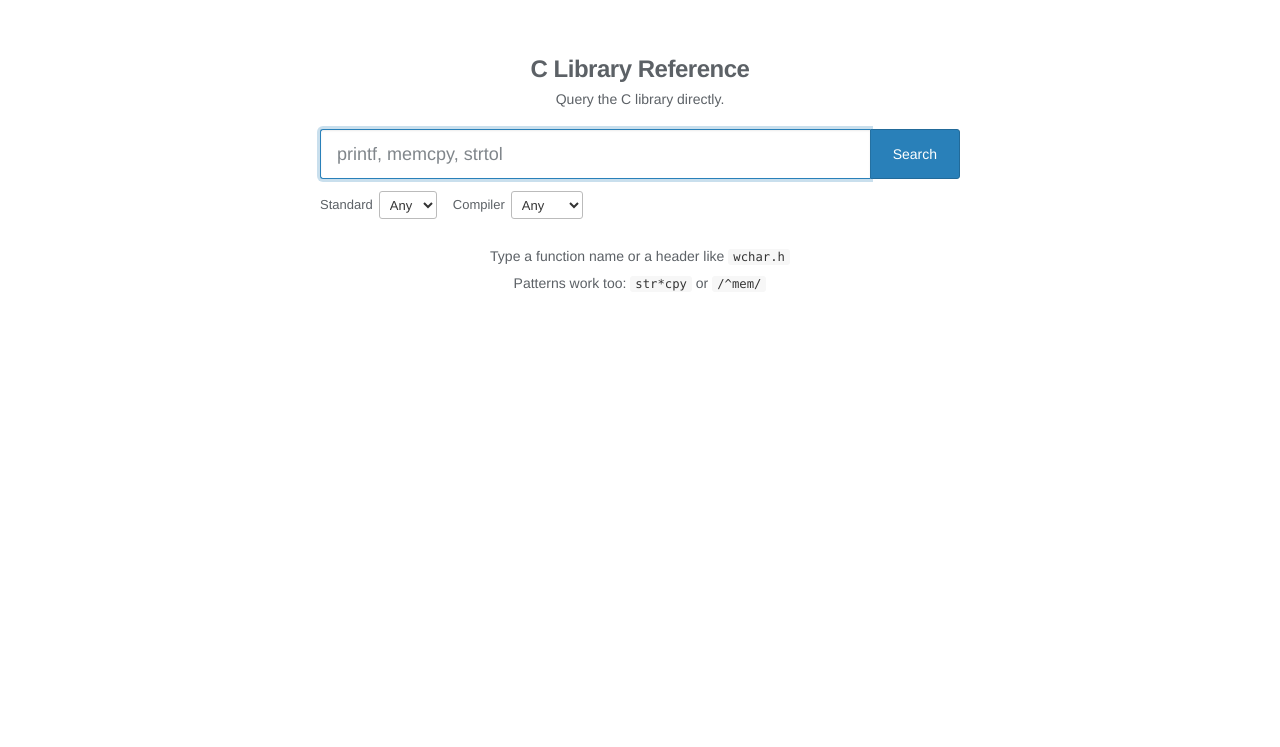
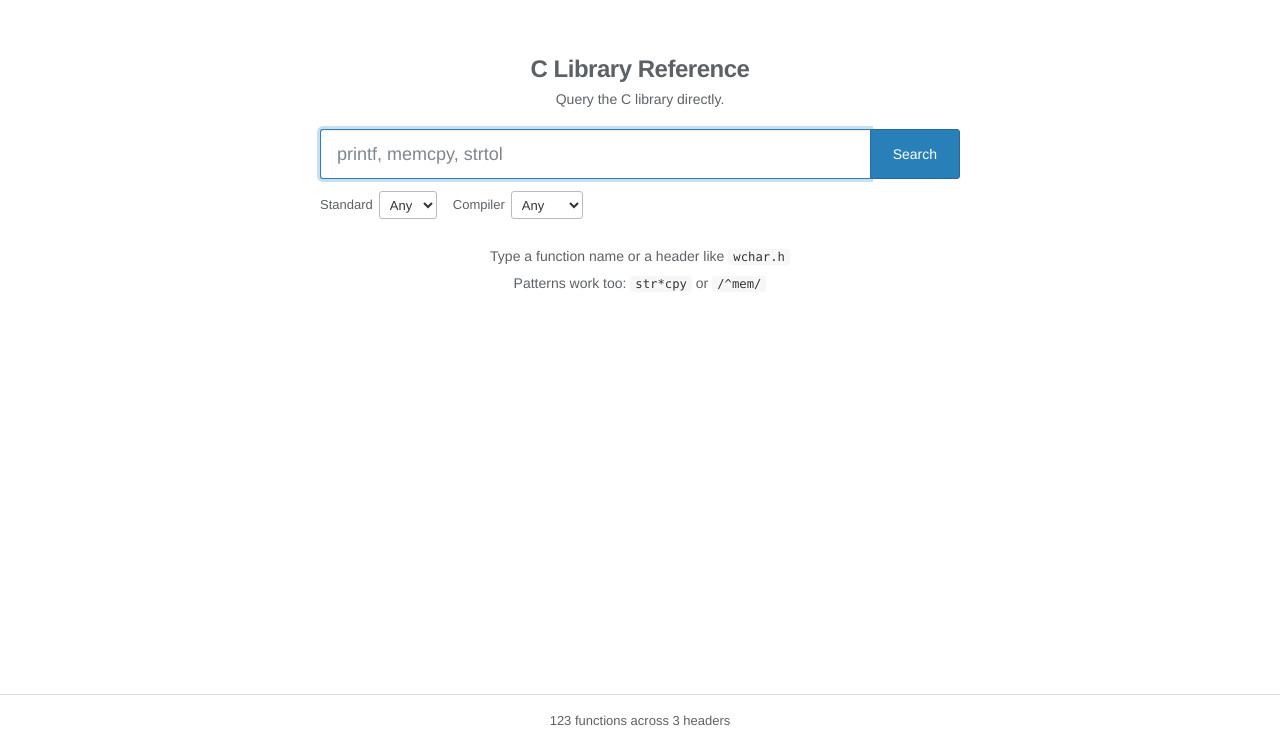
Before and after one commit to erorndev/queryc, a website built with Vite: page index.html in a window 1280 px wide. Shown: the part 53-800 px from the top of the page. Built offline with nearby package versions, Linux system fonts and the light colour scheme.

Commit message:
show function and header counts in footer

```diff
--- a/index.html
+++ b/index.html
@@ -120,6 +120,10 @@
       <section class="detail" id="detail" hidden></section>
     </main>
 
+    <footer class="site-footer">
+      <p class="container" id="coverage"></p>
+    </footer>
+
     <script type="module" src="/src/main.js"></script>
   </body>
 </html>
--- a/src/main.js
+++ b/src/main.js
@@ -2,9 +2,11 @@ import { withBase } from './base.js';
 import '@fontsource-variable/geist-mono';
 import './styles/main.scss';
 import { initResults } from './results.js';
-import { findFunction } from './data.js';
+import { findFunction, functions, headers } from './data.js';
 import { bindCopyButtons, renderDetail, renderMissing } from './detail.js';
 import { navigate, onRoute, startRouter } from './router.js';
+
+document.getElementById('coverage').textContent = `${functions.length} functions across ${headers.length} headers`;
 
 const form = document.getElementById('search-form');
 const input = document.getElementById('search-input');
--- a/src/styles/_layout.scss
+++ b/src/styles/_layout.scss
@@ -153,3 +153,17 @@ body {
     gap: 14px;
   }
 }
+
+.site-footer {
+  border-top: 1px solid $color-border;
+
+  p {
+    margin: 0 auto;
+    padding-top: 16px;
+    padding-bottom: 16px;
+    color: $color-muted;
+    font-size: 13px;
+    line-height: 20px;
+    text-align: center;
+  }
+}
```
